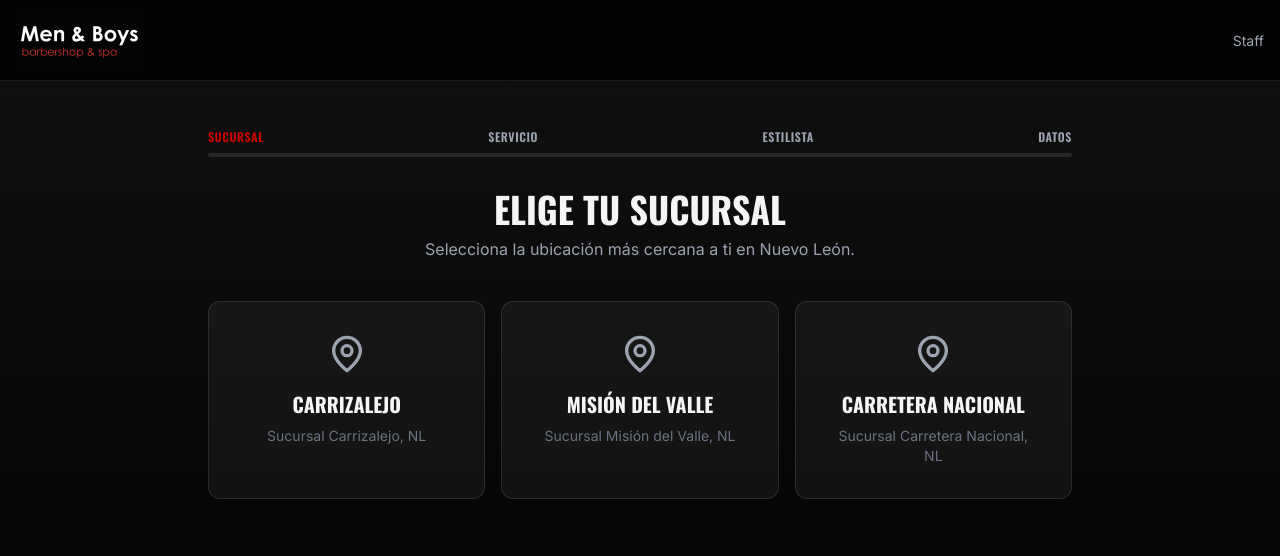
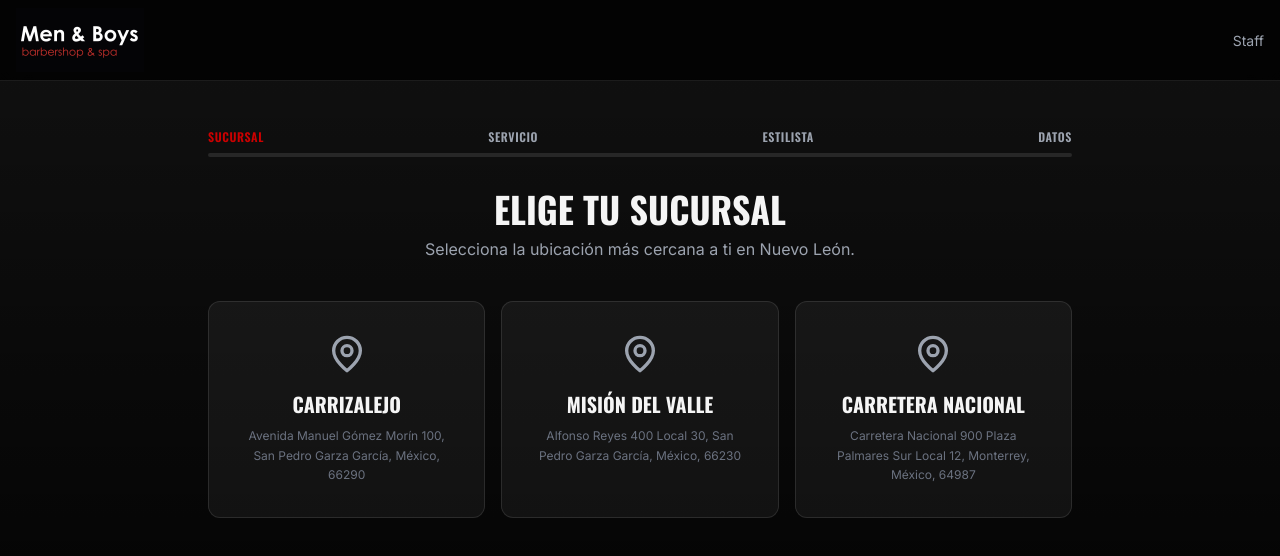
Before and after one commit to lucasvr12/men-and-boys-reservations, a Next.js app: page / in a window 1280 px wide. Shown: the top 556 px of the page. Built offline with nearby package versions, Linux system fonts and the light colour scheme.

Commit message:
Add exact branch addresses and interactive map integration with animations

```diff
--- a/src/app/page.js
+++ b/src/app/page.js
@@ -58,7 +58,6 @@ export default function Home() {
 
   const handleBranchSelect = (id) => {
     updateData("branch", id);
-    nextStep();
   };
 
   const handleServiceSelect = (id) => {
@@ -135,16 +134,48 @@ export default function Home() {
                 onClick={() => handleBranchSelect(branch.id)}
                 className={`flex flex-col items-center p-8 border rounded-xl transition-all duration-300 hover:-translate-y-1 ${
                   formData.branch === branch.id
-                    ? "border-mbRed bg-mbRed/10"
+                    ? "border-mbRed bg-mbRed/10 shadow-lg shadow-mbRed/20"
                     : "border-white/10 bg-white/5 hover:border-white/30 hover:bg-white/10"
                 }`}
               >
                 <MapPin className={`w-10 h-10 mb-4 ${formData.branch === branch.id ? "text-mbRed" : "text-gray-400"}`} />
                 <h3 className="text-xl font-bold font-['Oswald'] uppercase">{branch.name}</h3>
-                <p className="text-sm text-gray-500 mt-2 text-center">{branch.address}</p>
+                <p className="text-xs text-gray-500 mt-2 text-center leading-relaxed">{branch.address}</p>
               </button>
             ))}
           </div>
+
+          {/* Map Display Section */}
+          {formData.branch && (
+            <div className="mt-8 animate-fade-in space-y-4">
+              <div className="flex items-center justify-between">
+                <h4 className="text-sm font-bold text-mbRed uppercase tracking-widest flex items-center gap-2">
+                  <MapPin className="w-4 h-4" /> Ubicación en Mapa
+                </h4>
+                <span className="text-[10px] text-gray-500 uppercase">Cerca de ti</span>
+              </div>
+              <div className="w-full h-64 md:h-80 rounded-2xl overflow-hidden border border-white/20 shadow-2xl relative bg-white/5">
+                <iframe
+                  width="100%"
+                  height="100%"
+                  style={{ border: 0 }}
+                  loading="lazy"
+                  allowFullScreen
+                  referrerPolicy="no-referrer-when-downgrade"
+                  src={`https://www.google.com/maps?q=${encodeURIComponent(branches.find(b => b.id === formData.branch).address)}&t=&z=15&ie=UTF8&iwloc=&output=embed`}
+                ></iframe>
+              </div>
+
+              <div className="pt-4">
+                <button
+                  onClick={nextStep}
+                  className="w-full bg-mbRed text-white font-bold py-4 rounded-xl hover:bg-red-700 transition-all uppercase tracking-[0.2em] shadow-lg shadow-mbRed/30 animate-bounce-subtle"
+                >
+                  Continuar con esta sucursal
+                </button>
+              </div>
+            </div>
+          )}
         </div>
       )}
 
--- a/src/lib/constants.js
+++ b/src/lib/constants.js
@@ -1,7 +1,7 @@
 export const branches = [
-  { id: "carrizalejo", name: "Carrizalejo", address: "Sucursal Carrizalejo, NL" },
-  { id: "mision", name: "Misión del Valle", address: "Sucursal Misión del Valle, NL" },
-  { id: "nacional", name: "Carretera Nacional", address: "Sucursal Carretera Nacional, NL" },
+  { id: "carrizalejo", name: "Carrizalejo", address: "Avenida Manuel Gómez Morín 100, San Pedro Garza García, México, 66290" },
+  { id: "mision", name: "Misión del Valle", address: "Alfonso Reyes 400 Local 30, San Pedro Garza García, México, 66230" },
+  { id: "nacional", name: "Carretera Nacional", address: "Carretera Nacional 900 Plaza Palmares Sur Local 12, Monterrey, México, 64987" },
 ];
 
 export const stylists = [
```
